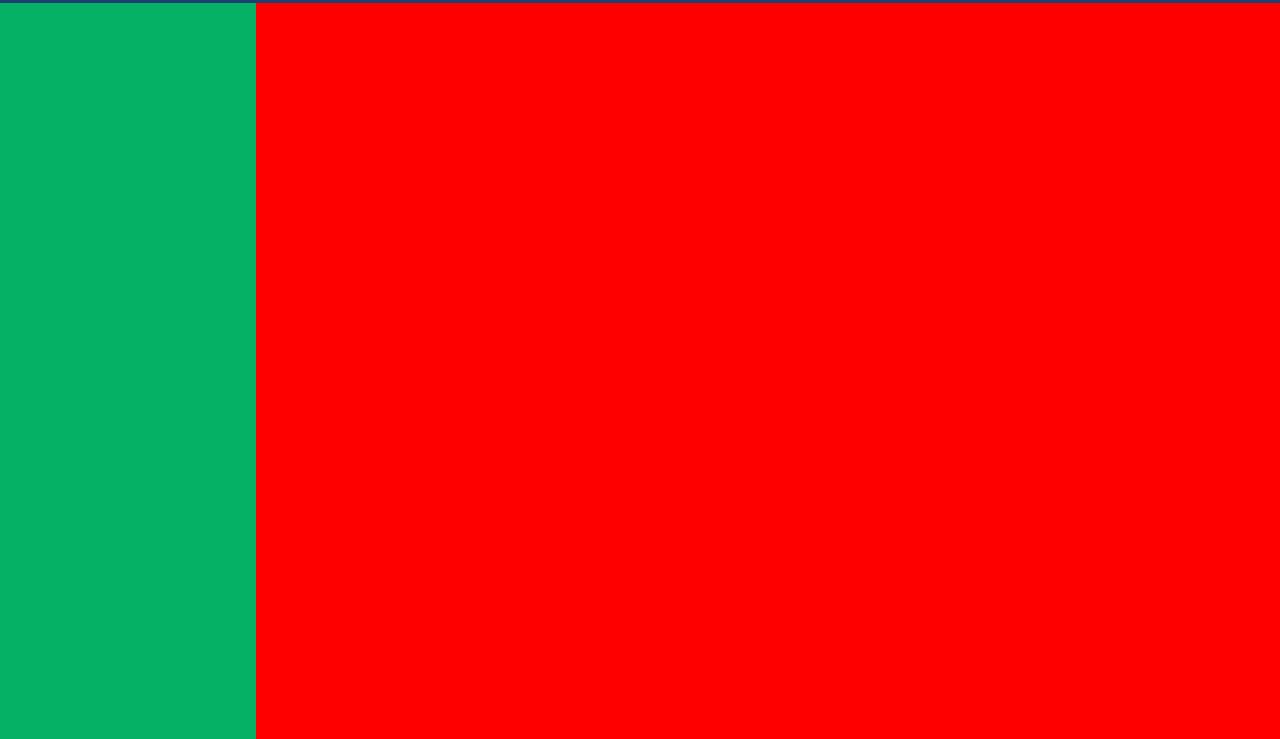
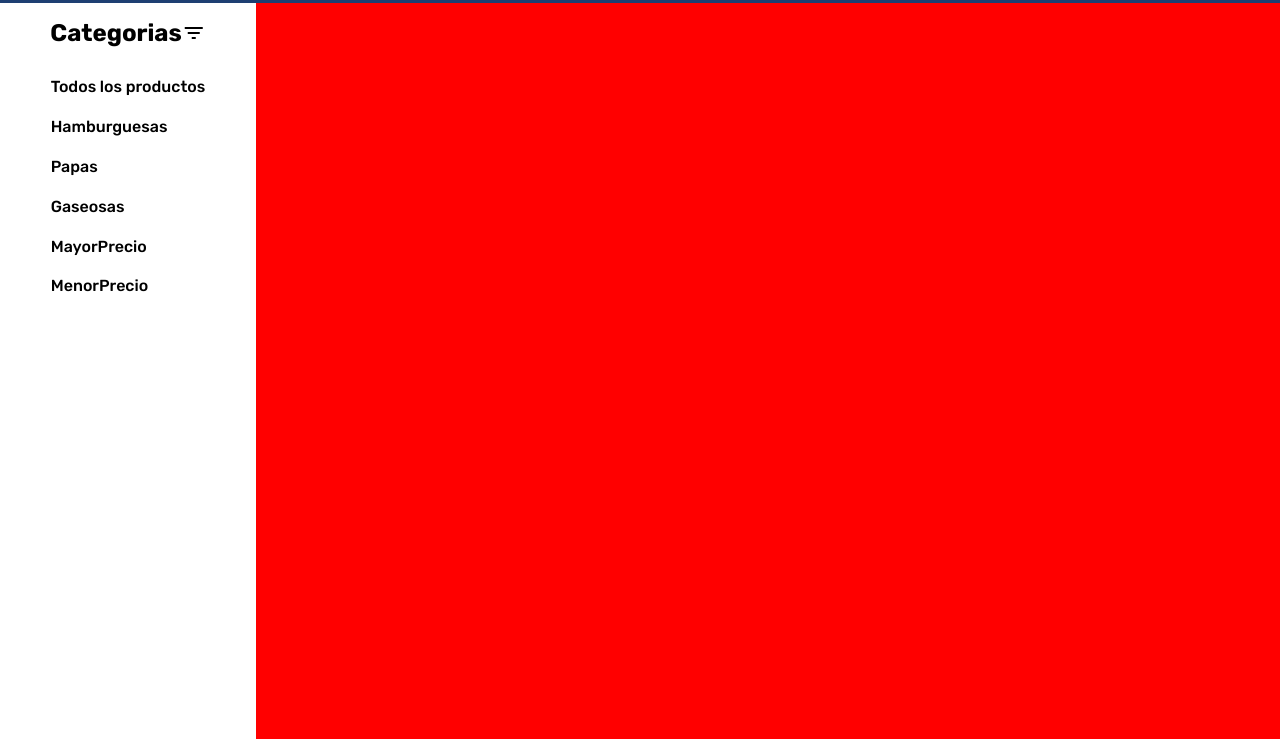
Before and after one commit to valenisgroo/Integrador-JS-store, a website built with Vite: page index.html in a window 1280 px wide. Shown: the part 61-800 px from the top of the page. Built offline with nearby package versions, Linux system fonts and the light colour scheme.

Commit message:
Refactor products list

```diff
--- a/index.html
+++ b/index.html
@@ -45,7 +45,13 @@
      <main>
         <div class="containerMain">
           <aside class="list">
+              <h2>Categorias
+                <span class="material-symbols-outlined">
+                filter_list
+                </span>
+              </h2>
 
+              <ul id="listFilter"></ul>
           </aside>
           <div class="store">
 
--- a/main.js
+++ b/main.js
@@ -0,0 +1,4 @@
+import { renderCategories } from "./src/services/categories";
+import "./style.css";
+
+renderCategories();
--- /dev/null
+++ b/src/services/categories.js
@@ -0,0 +1,41 @@
+// Render de la vista categorias
+
+export const renderCategories = () => {
+
+    //Tomamos elementos de la lista
+    const ulList = document.getElementById("listFilter");
+
+    //Creamos esos elementos dentro de la lista
+    ulList.innerHTML = `
+    <li id="Todo"> Todos los productos </li>
+    <li id="Hamburguesas">Hamburguesas</li>
+    <li id="Papas">Papas</li>
+    <li id="Gaseosas">Gaseosas</li>
+    <li id="mayorPrecio">MayorPrecio</li>
+    <li id="menorPrecio">MenorPrecio</li>
+    `;
+
+    //Añadimos dinamicamnete el evento click
+    const liElements = ulList.querySelectorAll("li");
+    liElements.forEach((liElement) => {
+        liElement.addEventListener("click", () =>{
+            handleClick(liElement);
+        });
+
+    });
+
+
+    //Verificamos y maneamos el estilo del elemnto activo
+    const handleClick = (elemeto) => {
+    liElements.forEach((el) => {
+        if (el.classList.contains("liActive")){
+            el.classList.remove("liActive");
+        } else{
+            if (elemeto === el){
+                el.classList.add("liActive");
+            }
+        }
+    });
+
+    };
+};
--- a/style.css
+++ b/style.css
@@ -83,7 +83,7 @@
 }
 
 .list{
-  background-color: #05b164;
+  background-color: #fff;
   height: 92vh;
 }
 
@@ -91,3 +91,42 @@
   background: red;
   height: 92vh;
 }
+
+/* CATEGORIAS */
+
+.list{
+  display: flex;
+  align-items: center;
+  flex-direction: column; /*Uno abajo del otro */
+}
+
+.list h2{
+  display: flex;
+  margin-top: 2vh;
+  font-size: 3vh;
+  justify-content: center;
+  align-items: center;
+}
+
+.list ul{
+  margin-top: 3vh;
+  list-style: none;
+  display: flex;
+  flex-direction: column;
+  align-items: flex-start;
+  justify-content: space-around;
+  gap: 1vh;
+
+}
+
+.list ul li{
+  font-size: 2vh;
+  font-weight: 500;
+  padding: 0.4rem;
+  border-radius: 0.4rem;
+}
+
+.liActive{
+  background-color: #1e3f72;
+  color: white;
+}
```
